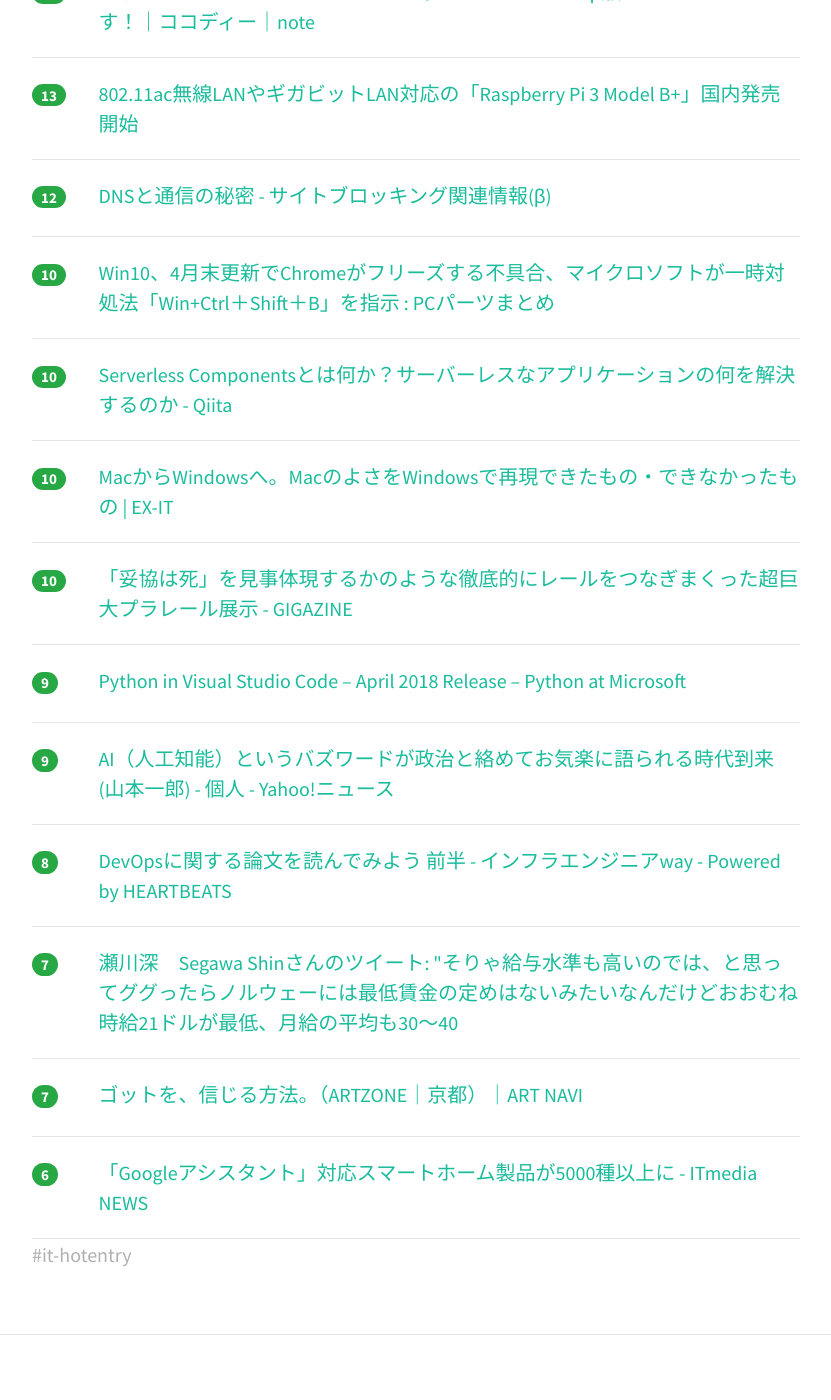
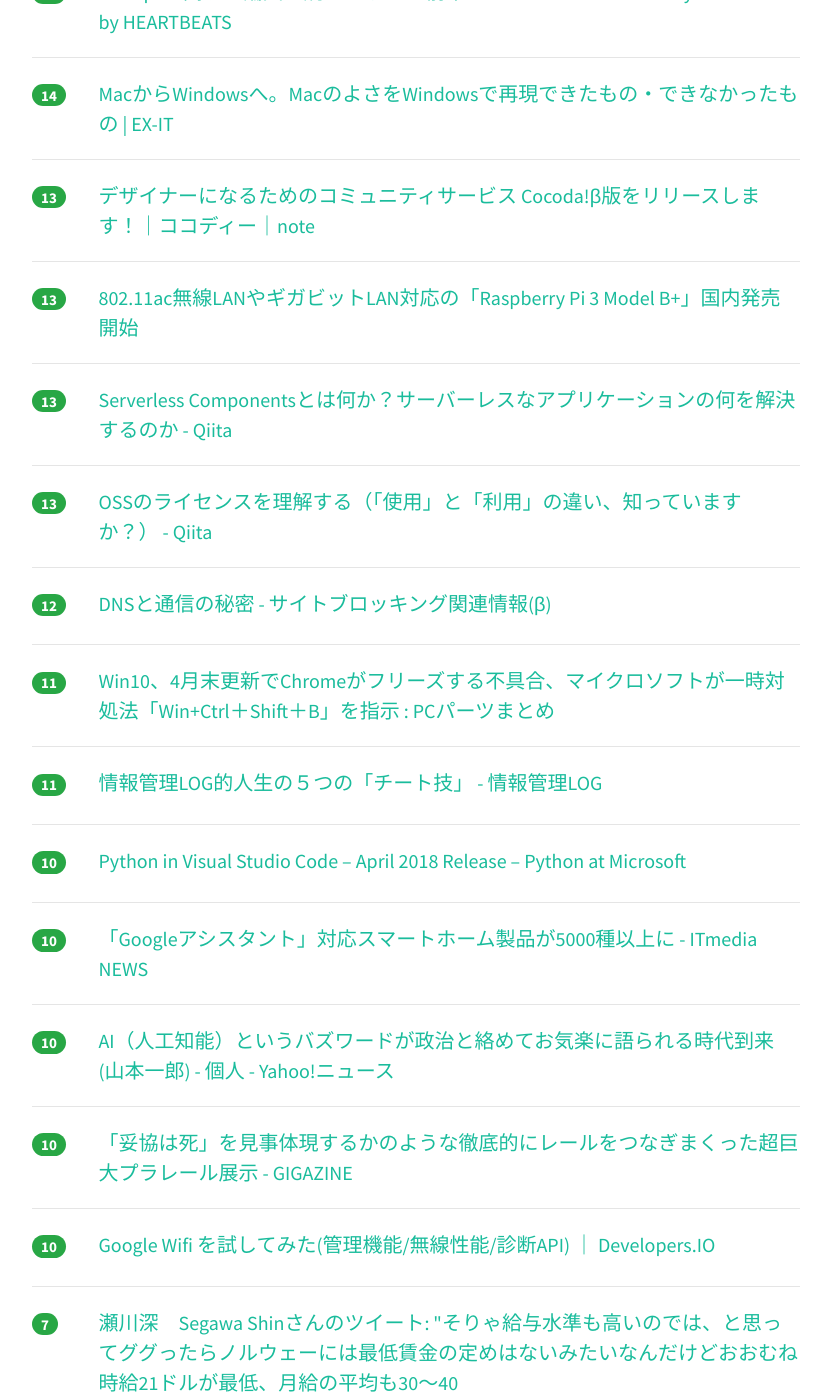
Before and after one commit to yatta47/hatena-matome-site, a Jekyll site: the page built from _posts/2018-05-05-hatena.md, in a window 1280 px wide and 1400 px high, scrolled down 1449 px. Shown: the whole window, without its empty margins (224-1055 px from the left). Built offline with Jekyll 4.4.1, drawn with Linux system fonts in a browser that asks for light colours; nearby versions of some CDN libraries; some of the changed text lies outside the part shown.

Commit message:
Updated 2018-05-05

```diff
--- a/_posts/2018-05-05-hatena.md
+++ b/_posts/2018-05-05-hatena.md
@@ -1,44 +1,49 @@
 ---
 layout: post
 title:  "2018-05-05 はてぶIT"
-date:   2018-05-05 11:02:19
+date:   2018-05-05 12:03:15
 tags: [it-hotentry]
 ---
-24 件のデータあり
+29 件のデータあり
 
 <hr><div class="row">
-<div class="col-1"><span class="badge badge-pill badge-success h2">185</span></div>
+<div class="col-1"><span class="badge badge-pill badge-success h2">199</span></div>
 <div class="col-11"><a href='https://qiita.com/mumoshu/items/0d2f2a13c6e9fc8da2a4' target='_blank'>他言語から来た人がGoを使い始めてすぐハマったこととその答え - Qiita</a></div>
 </div>
 <hr>
 <div class="row">
-<div class="col-1"><span class="badge badge-pill badge-success h2">143</span></div>
+<div class="col-1"><span class="badge badge-pill badge-success h2">147</span></div>
 <div class="col-11"><a href='https://blog.craftz.dog/lets-side-hustle-b9e1d894041d' target='_blank'>サイドハッスルのすゝめ — お金よりもやりがいを求める副業 – 週休７日で働きたい</a></div>
 </div>
 <hr>
 <div class="row">
-<div class="col-1"><span class="badge badge-pill badge-success h2">68</span></div>
+<div class="col-1"><span class="badge badge-pill badge-success h2">95</span></div>
 <div class="col-11"><a href='https://qiita.com/kamesennin/items/89d479112554a6f9d038' target='_blank'>【エンジニアリング組織論への招待】を10~15分で読めるように1万文字程度でまとめてみた - Qiita</a></div>
 </div>
 <hr>
 <div class="row">
-<div class="col-1"><span class="badge badge-pill badge-success h2">18</span></div>
+<div class="col-1"><span class="badge badge-pill badge-success h2">22</span></div>
 <div class="col-11"><a href='https://medium.com/@hihihiroro/2d25eaa8d2df' target='_blank'>第11回転職ドラフトを試してみた – Hiroaki Ono – Medium</a></div>
 </div>
 <hr>
 <div class="row">
+<div class="col-1"><span class="badge badge-pill badge-success h2">18</span></div>
+<div class="col-11"><a href='https://qiita.com/soushi/items/7432710308a78a684299' target='_blank'>技術書典4で販売された「DNSをはじめよう」をフォローする感じの記事にしたい - Qiita</a></div>
+</div>
+<hr>
+<div class="row">
+<div class="col-1"><span class="badge badge-pill badge-success h2">18</span></div>
+<div class="col-11"><a href='http://www.nagibrno.com/entry/prime-video-movies' target='_blank'>Amazonプライムビデオで観られるおすすめの映画36選を気分別にまとめてみた。 - なぎぶろ</a></div>
+</div>
+<hr>
+<div class="row">
 <div class="col-1"><span class="badge badge-pill badge-success h2">17</span></div>
-<div class="col-11"><a href='http://www.nagibrno.com/entry/prime-video-movies' target='_blank'>Amazonプライムビデオで観られるおすすめの映画36選を気分別にまとめてみた。 - なぎぶろ</a></div>
+<div class="col-11"><a href='https://tanomuno.com/archives/1138' target='_blank'>【CSS1行のみ】画像をドラッグ＆右クリック保存させない方法 | タノムノ</a></div>
 </div>
 <hr>
 <div class="row">
 <div class="col-1"><span class="badge badge-pill badge-success h2">16</span></div>
 <div class="col-11"><a href='http://twitter.com/i_aka_c/status/989352414485467136' target='_blank'>アイさんのツイート: "ざっくり言うと、妻から「自閉症スペクトラムの子供は方言を喋らない。方言が出なかったら自閉症を疑う」という話を聞いた著者が「こいつはとんでもない風説が飛</a></div>
-</div>
-<hr>
-<div class="row">
-<div class="col-1"><span class="badge badge-pill badge-success h2">16</span></div>
-<div class="col-11"><a href='https://tanomuno.com/archives/1138' target='_blank'>【CSS1行のみ】画像をドラッグ＆右クリック保存させない方法 | タノムノ</a></div>
 </div>
 <hr>
 <div class="row">
@@ -48,17 +53,22 @@ tags: [it-hotentry]
 <hr>
 <div class="row">
 <div class="col-1"><span class="badge badge-pill badge-success h2">15</span></div>
-<div class="col-11"><a href='https://qiita.com/soushi/items/7432710308a78a684299' target='_blank'>技術書典4で販売された「DNSをはじめよう」をフォローする感じの記事にしたい - Qiita</a></div>
-</div>
-<hr>
-<div class="row">
-<div class="col-1"><span class="badge badge-pill badge-success h2">15</span></div>
 <div class="col-11"><a href='http://www.interdb.jp/pg/' target='_blank'>The Internals of PostgreSQL : Introduction</a></div>
 </div>
 <hr>
 <div class="row">
-<div class="col-1"><span class="badge badge-pill badge-success h2">13</span></div>
+<div class="col-1"><span class="badge badge-pill badge-success h2">14</span></div>
 <div class="col-11"><a href='https://rockridge.hatenablog.com/entry/2018/05/04/222258' target='_blank'>Firefox 60以降でもMozilla Add-ons（AMO）上で拡張機能を動作させる裏技 - Mozilla Flux</a></div>
+</div>
+<hr>
+<div class="row">
+<div class="col-1"><span class="badge badge-pill badge-success h2">14</span></div>
+<div class="col-11"><a href='https://heartbeats.jp/hbblog/2012/10/treatise-1a.html' target='_blank'>DevOpsに関する論文を読んでみよう 前半 - インフラエンジニアway - Powered by HEARTBEATS</a></div>
+</div>
+<hr>
+<div class="row">
+<div class="col-1"><span class="badge badge-pill badge-success h2">14</span></div>
+<div class="col-11"><a href='https://www.ex-it-blog.com/Mac-to-Windows' target='_blank'>MacからWindowsへ。MacのよさをWindowsで再現できたもの・できなかったもの | EX-IT</a></div>
 </div>
 <hr>
 <div class="row">
@@ -72,23 +82,43 @@ tags: [it-hotentry]
 </div>
 <hr>
 <div class="row">
+<div class="col-1"><span class="badge badge-pill badge-success h2">13</span></div>
+<div class="col-11"><a href='https://qiita.com/horike37/items/d215488809c42b7e8f79' target='_blank'>Serverless Componentsとは何か？サーバーレスなアプリケーションの何を解決するのか - Qiita</a></div>
+</div>
+<hr>
+<div class="row">
+<div class="col-1"><span class="badge badge-pill badge-success h2">13</span></div>
+<div class="col-11"><a href='https://qiita.com/bremen/items/c5aa9446e73aa4bc1de0' target='_blank'>OSSのライセンスを理解する（「使用」と「利用」の違い、知っていますか？） - Qiita</a></div>
+</div>
+<hr>
+<div class="row">
 <div class="col-1"><span class="badge badge-pill badge-success h2">12</span></div>
 <div class="col-11"><a href='http://www.http451.net/issue/dns' target='_blank'>DNSと通信の秘密 - サイトブロッキング関連情報(β)</a></div>
 </div>
 <hr>
 <div class="row">
-<div class="col-1"><span class="badge badge-pill badge-success h2">10</span></div>
+<div class="col-1"><span class="badge badge-pill badge-success h2">11</span></div>
 <div class="col-11"><a href='http://blog.livedoor.jp/bluejay01-review/archives/53431675.html' target='_blank'>Win10、4月末更新でChromeがフリーズする不具合、マイクロソフトが一時対処法「Win+Ctrl＋Shift＋B」を指示 : PCパーツまとめ</a></div>
 </div>
 <hr>
 <div class="row">
-<div class="col-1"><span class="badge badge-pill badge-success h2">10</span></div>
-<div class="col-11"><a href='https://qiita.com/horike37/items/d215488809c42b7e8f79' target='_blank'>Serverless Componentsとは何か？サーバーレスなアプリケーションの何を解決するのか - Qiita</a></div>
+<div class="col-1"><span class="badge badge-pill badge-success h2">11</span></div>
+<div class="col-11"><a href='http://hokoxjouhou.blog105.fc2.com/blog-entry-1168.html' target='_blank'>情報管理LOG的人生の５つの「チート技」 - 情報管理LOG</a></div>
 </div>
 <hr>
 <div class="row">
 <div class="col-1"><span class="badge badge-pill badge-success h2">10</span></div>
-<div class="col-11"><a href='https://www.ex-it-blog.com/Mac-to-Windows' target='_blank'>MacからWindowsへ。MacのよさをWindowsで再現できたもの・できなかったもの | EX-IT</a></div>
+<div class="col-11"><a href='https://blogs.msdn.microsoft.com/pythonengineering/2018/05/02/python-in-visual-studio-code-april-2018-release/' target='_blank'>Python in Visual Studio Code – April 2018 Release – Python at Microsoft</a></div>
+</div>
+<hr>
+<div class="row">
+<div class="col-1"><span class="badge badge-pill badge-success h2">10</span></div>
+<div class="col-11"><a href='http://www.itmedia.co.jp/news/articles/1805/05/news012.html' target='_blank'>「Googleアシスタント」対応スマートホーム製品が5000種以上に - ITmedia NEWS</a></div>
+</div>
+<hr>
+<div class="row">
+<div class="col-1"><span class="badge badge-pill badge-success h2">10</span></div>
+<div class="col-11"><a href='https://news.yahoo.co.jp/byline/yamamotoichiro/20180504-00084836/' target='_blank'>AI（人工知能）というバズワードが政治と絡めてお気楽に語られる時代到来(山本一郎) - 個人 - Yahoo!ニュース</a></div>
 </div>
 <hr>
 <div class="row">
@@ -97,18 +127,8 @@ tags: [it-hotentry]
 </div>
 <hr>
 <div class="row">
-<div class="col-1"><span class="badge badge-pill badge-success h2">9</span></div>
-<div class="col-11"><a href='https://blogs.msdn.microsoft.com/pythonengineering/2018/05/02/python-in-visual-studio-code-april-2018-release/' target='_blank'>Python in Visual Studio Code – April 2018 Release – Python at Microsoft</a></div>
-</div>
-<hr>
-<div class="row">
-<div class="col-1"><span class="badge badge-pill badge-success h2">9</span></div>
-<div class="col-11"><a href='https://news.yahoo.co.jp/byline/yamamotoichiro/20180504-00084836/' target='_blank'>AI（人工知能）というバズワードが政治と絡めてお気楽に語られる時代到来(山本一郎) - 個人 - Yahoo!ニュース</a></div>
-</div>
-<hr>
-<div class="row">
-<div class="col-1"><span class="badge badge-pill badge-success h2">8</span></div>
-<div class="col-11"><a href='https://heartbeats.jp/hbblog/2012/10/treatise-1a.html' target='_blank'>DevOpsに関する論文を読んでみよう 前半 - インフラエンジニアway - Powered by HEARTBEATS</a></div>
+<div class="col-1"><span class="badge badge-pill badge-success h2">10</span></div>
+<div class="col-11"><a href='https://dev.classmethod.jp/server-side/network/google-wifi-report-1/' target='_blank'>Google Wifi を試してみた(管理機能/無線性能/診断API) ｜ Developers.IO</a></div>
 </div>
 <hr>
 <div class="row">
@@ -122,7 +142,12 @@ tags: [it-hotentry]
 </div>
 <hr>
 <div class="row">
-<div class="col-1"><span class="badge badge-pill badge-success h2">6</span></div>
-<div class="col-11"><a href='http://www.itmedia.co.jp/news/articles/1805/05/news012.html' target='_blank'>「Googleアシスタント」対応スマートホーム製品が5000種以上に - ITmedia NEWS</a></div>
+<div class="col-1"><span class="badge badge-pill badge-success h2">7</span></div>
+<div class="col-11"><a href='https://github.com/yarnpkg/yarn/issues/5773' target='_blank'>🦁 Yarn 2.0 Working Group · Issue #5773 · yarnpkg/yarn · GitHub</a></div>
 </div>
 <hr>
+<div class="row">
+<div class="col-1"><span class="badge badge-pill badge-success h2">7</span></div>
+<div class="col-11"><a href='http://tsubakit1.hateblo.jp/entry/2018/05/04/202040' target='_blank'>【Unity】物理演算を指定秒数 進める Physics.Simulate - テラシュールブログ</a></div>
+</div>
+<hr>
```
